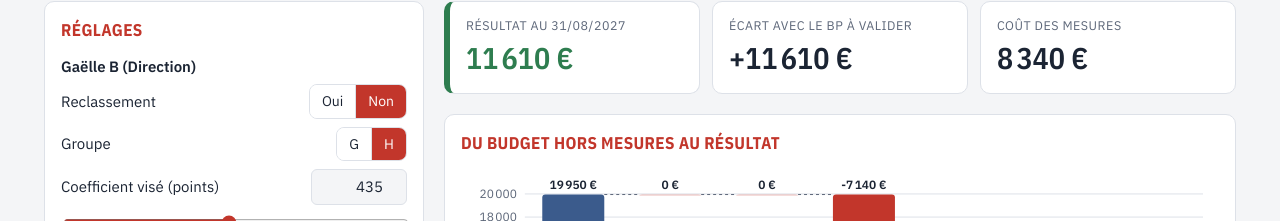
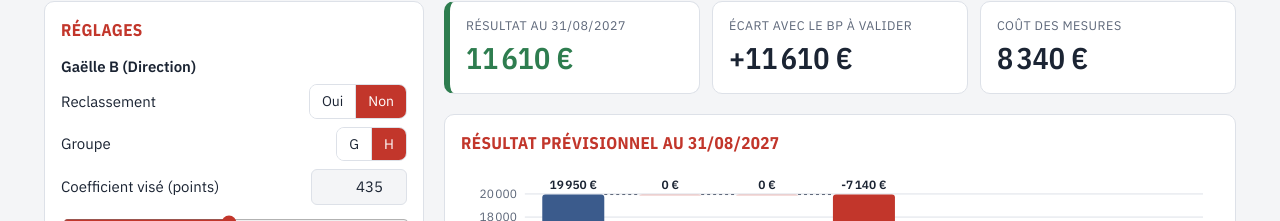
Before and after one commit to Gitolive40/Simulateur-GALAPRINI, a plain HTML site: page index.html in a window 1280 px wide. Shown: the part 153-374 px from the top of the page. Drawn offline with nearby package versions, Linux system fonts and the light colour scheme.

Commit message:
Titre du graphique
Co-Authored-By: Claude Opus 5.5 <noreply@anthropic.com>
Claude-Session: https://claude.ai/code/session_01P43bD7GLFvmo6fWPAN9hNX

```diff
--- a/index.html
+++ b/index.html
@@ -270,7 +270,7 @@ table.grille tr.hl td { background: var(--accent-soft); }
     </div>
 
     <div class="panel">
-      <h2>Du budget hors mesures au résultat</h2>
+      <h2>Résultat prévisionnel au 31/08/2027</h2>
       <div class="chart-wrap"><svg id="chart" viewBox="0 0 760 320" width="100%" role="img" aria-label="Graphique en cascade du résultat prévisionnel"></svg></div>
     </div>
 
```
